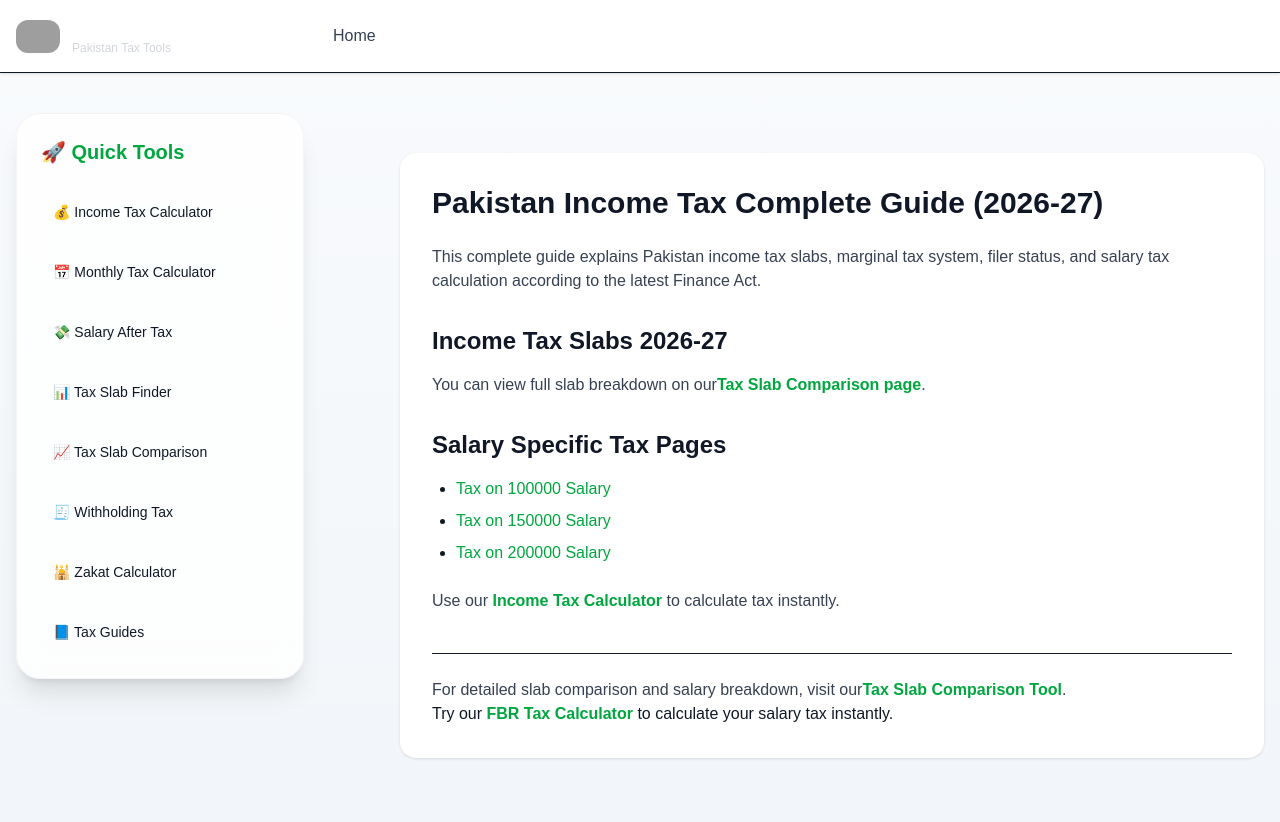
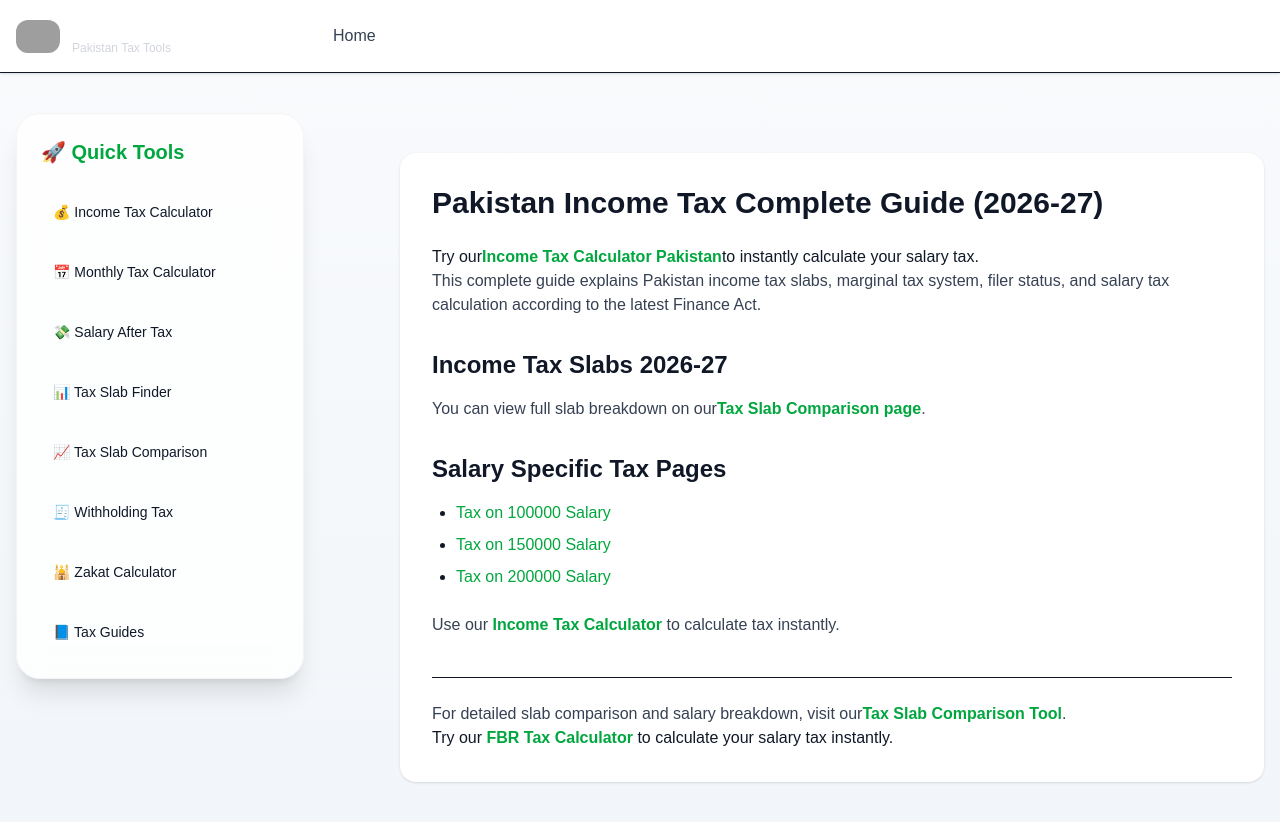
Before and after one commit to muhammadobaid1986/fbrtaxcalculators, a Next.js app: page /blog/pakistan-income-tax-guide in a window 1280 px wide. Shown: the top 822 px of the page. Built offline with nearby package versions, Linux system fonts and the light colour scheme; grey boxes are pictures that could not be loaded.

Commit message:
Enhanced ranking signals and internal linking for authority boost

```diff
--- a/app/blog/pakistan-income-tax-guide/page.tsx
+++ b/app/blog/pakistan-income-tax-guide/page.tsx
@@ -10,6 +10,14 @@ export default function Page() {
       <h1 className="text-3xl font-bold mb-6">
         Pakistan Income Tax Complete Guide (2026-27)
       </h1>
+
+      <p>
+  Try our
+  <a href="/" className="text-green-600 font-semibold">
+    Income Tax Calculator Pakistan
+  </a>
+  to instantly calculate your salary tax.
+</p>
 
       <p className="mb-4 text-gray-700">
         This complete guide explains Pakistan income tax slabs,
--- a/app/page.tsx
+++ b/app/page.tsx
@@ -635,7 +635,25 @@ const seconds = now ? now.getSeconds() : 0;
     })
   }}
 />
-
+<script
+  type="application/ld+json"
+  dangerouslySetInnerHTML={{
+    __html: JSON.stringify({
+      "@context": "https://schema.org",
+      "@type": "FAQPage",
+      "mainEntity": [
+        {
+          "@type": "Question",
+          "name": "How to calculate income tax in Pakistan?",
+          "acceptedAnswer": {
+            "@type": "Answer",
+            "text": "Income tax in Pakistan is calculated using FBR marginal tax slabs based on annual income."
+          }
+        }
+      ]
+    })
+  }}
+/>
 
     </main>
   );
--- a/app/salary/[salary]/page.tsx
+++ b/app/salary/[salary]/page.tsx
@@ -41,6 +41,11 @@ export default async function Page({ params }: any) {
   this page explains exactly how much income tax you will pay in Pakistan
   according to 2026-27 FBR tax slabs.
 </p>
+<p className="text-gray-600">
+  Many users search for income tax on {monthlySalary.toLocaleString()} salary in Pakistan.
+  This page shows the exact monthly and yearly tax calculation.
+</p>
+
       <p className="text-gray-600 mb-6">
   Calculate monthly and yearly income tax on Rs {monthlySalary.toLocaleString()} salary according to official FBR tax slabs.
 </p>
```
